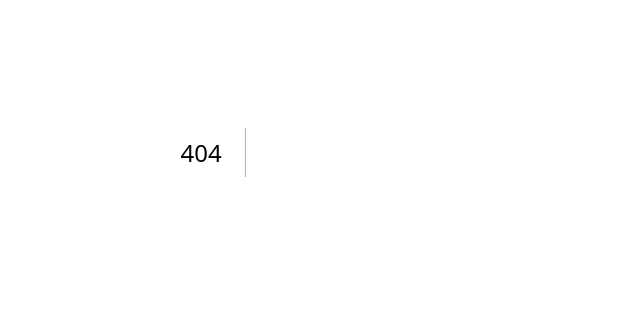
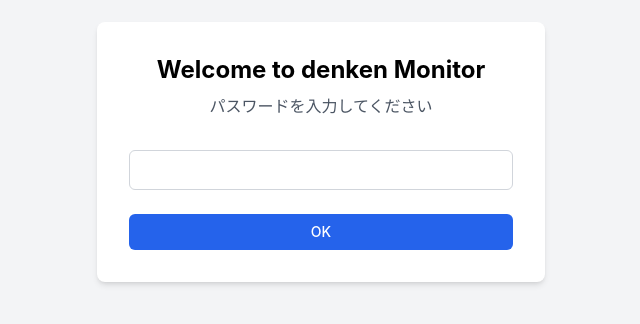
Before and after one commit to myml12/denken-key-checker, a Next.js app: page /auth in a window 1280 px wide. Before the commit this address had no page. Shown: the part 248-572 px from the top of the page, without its empty margins (319-959 px from the left). Built offline with nearby package versions, Linux system fonts and the light colour scheme.

Commit message:
パスワード保護を追加

```diff
--- /dev/null
+++ b/app/auth/actions.ts
@@ -0,0 +1,25 @@
+"use server"
+
+import { cookies } from "next/headers"
+
+// パスワードを設定（4桁の数字）
+const SITE_PASSWORD = "1202"
+
+export async function verifyPassword(password: string) {
+  // パスワードを検証
+  if (password === SITE_PASSWORD) {
+    // 認証成功時、クッキーを設定
+    (await
+          // 認証成功時、クッキーを設定
+          cookies()).set("site-auth", "true", {
+      httpOnly: true,
+      secure: process.env.NODE_ENV === "production",
+      maxAge: 60 * 60 * 24 * 7, // 1週間
+      path: "/",
+    })
+
+    return { success: true }
+  }
+
+  return { success: false }
+}
--- /dev/null
+++ b/app/auth/page.tsx
@@ -0,0 +1,15 @@
+import { PasswordForm } from "@/app/auth/password-form"
+
+export default function AuthPage() {
+  return (
+    <div className="flex items-center justify-center min-h-screen bg-gray-100">
+      <div className="w-full max-w-md p-8 space-y-8 bg-white rounded-lg shadow-md">
+        <div className="text-center">
+          <h1 className="text-2xl font-bold text-black">Welcome to denken Monitor</h1>
+          <p className="mt-2 text-gray-600">パスワードを入力してください</p>
+        </div>
+        <PasswordForm />
+      </div>
+    </div>
+  )
+}
--- /dev/null
+++ b/app/auth/password-form.tsx
@@ -0,0 +1,85 @@
+"use client"
+
+import type React from "react"
+
+import { useState } from "react"
+import { useRouter } from "next/navigation"
+import { verifyPassword } from "@/app/auth/actions"
+import { Button } from "@/components/ui/button"
+import { Input } from "@/components/ui/input"
+import { Label } from "@/components/ui/label"
+
+// シンプルなアラートアイコンコンポーネント
+function AlertIcon() {
+  return (
+    <svg
+      xmlns="http://www.w3.org/2000/svg"
+      width="16"
+      height="16"
+      viewBox="0 0 24 24"
+      fill="none"
+      stroke="currentColor"
+      strokeWidth="2"
+      strokeLinecap="round"
+      strokeLinejoin="round"
+    >
+      <circle cx="12" cy="12" r="10"></circle>
+      <line x1="12" y1="8" x2="12" y2="12"></line>
+      <line x1="12" y1="16" x2="12.01" y2="16"></line>
+    </svg>
+  )
+}
+
+export function PasswordForm() {
+  const [password, setPassword] = useState("")
+  const [error, setError] = useState<string | null>(null)
+  const [isLoading, setIsLoading] = useState(false)
+  const router = useRouter()
+
+  const handleSubmit = async (e: React.FormEvent) => {
+    e.preventDefault()
+    setIsLoading(true)
+    setError(null)
+
+    try {
+      const result = await verifyPassword(password)
+      if (result.success) {
+        router.push("/")
+        router.refresh()
+      } else {
+        setError("パスワードが正しくありません")
+      }
+    } catch (err) {
+      setError("エラーが発生しました。もう一度お試しください。")
+    } finally {
+      setIsLoading(false)
+    }
+  }
+
+  return (
+    <form onSubmit={handleSubmit} className="space-y-6">
+      <div className="space-y-2">
+        <Input
+          id="password"
+          type="password"
+          value={password}
+          onChange={(e) => setPassword(e.target.value)}
+          inputMode="numeric"
+          required
+          className="text-center text-xl tracking-widest"
+        />
+      </div>
+
+      {error && (
+        <div className="flex items-center gap-2 p-3 text-sm text-red-600 bg-red-50 rounded">
+          <AlertIcon />
+          <p>{error}</p>
+        </div>
+      )}
+
+      <Button type="submit" className="w-full" disabled={isLoading}>
+        {isLoading ? "ロード中..." : "OK"}
+      </Button>
+    </form>
+  )
+}
--- /dev/null
+++ b/app/logout/route.ts
@@ -0,0 +1,12 @@
+import { cookies } from "next/headers"
+import { NextResponse } from "next/server"
+
+export async function GET() {
+  // 認証クッキーを削除
+  (await
+    // 認証クッキーを削除
+    cookies()).delete("site-auth")
+
+  // ホームページにリダイレクト
+  return NextResponse.redirect(new URL("/auth", process.env.NEXT_PUBLIC_URL || "http://localhost:3000"))
+}
--- a/app/page.tsx
+++ b/app/page.tsx
@@ -1,3 +1,4 @@
+'use client'
 import RoomStatus from "@/components/RoomStatus";
 
 export default function HomePage() {
--- /dev/null
+++ b/components/ui/button.tsx
@@ -0,0 +1,28 @@
+import * as React from "react"
+
+export interface ButtonProps extends React.ButtonHTMLAttributes<HTMLButtonElement> {
+  variant?: "default" | "outline" | "ghost"
+}
+
+export const Button = React.forwardRef<HTMLButtonElement, ButtonProps>(
+  ({ className = "", variant = "default", disabled, ...props }, ref) => {
+    return (
+      <button
+        className={`inline-flex items-center justify-center rounded-md px-4 py-2 text-sm font-medium transition-colors
+        ${disabled ? "opacity-50 cursor-not-allowed" : ""}
+        ${
+          variant === "default"
+            ? "bg-blue-600 text-white hover:bg-blue-700"
+            : variant === "outline"
+              ? "border border-gray-300 bg-transparent hover:bg-gray-100"
+              : "bg-transparent hover:bg-gray-100"
+        } ${className}`}
+        disabled={disabled}
+        ref={ref}
+        {...props}
+      />
+    )
+  },
+)
+
+Button.displayName = "Button"
--- /dev/null
+++ b/components/ui/input.tsx
@@ -0,0 +1,16 @@
+import * as React from "react"
+
+export interface InputProps extends React.InputHTMLAttributes<HTMLInputElement> {}
+
+export const Input = React.forwardRef<HTMLInputElement, InputProps>(({ className = "", ...props }, ref) => {
+return (
+    <input
+        className={`flex h-10 w-full rounded-md border border-gray-300 bg-white px-3 py-2 text-sm placeholder:text-gray-400 focus:outline-none focus:ring-2 focus:ring-blue-500 focus:border-transparent disabled:cursor-not-allowed disabled:opacity-50 ${className}`}
+        ref={ref}
+        {...props}
+        style={props.type === "password" ? { color: "black" } : undefined}
+    />
+)
+})
+
+Input.displayName = "Input"
--- /dev/null
+++ b/components/ui/label.tsx
@@ -0,0 +1,15 @@
+import * as React from "react"
+
+export interface LabelProps extends React.LabelHTMLAttributes<HTMLLabelElement> {}
+
+export const Label = React.forwardRef<HTMLLabelElement, LabelProps>(({ className = "", ...props }, ref) => {
+  return (
+    <label
+      className={`text-sm font-medium leading-none peer-disabled:cursor-not-allowed peer-disabled:opacity-70 ${className}`}
+      ref={ref}
+      {...props}
+    />
+  )
+})
+
+Label.displayName = "Label"
--- a/next.config.ts
+++ b/next.config.ts
@@ -1,7 +1,7 @@
 import type { NextConfig } from "next";
 
 const nextConfig = {
-  output: 'export',
+  // output: 'export',
   // basePath: '/monitor',
   // assetPrefix: '/monitor/',
   devIndicators: false
```
Also changed, not shown: middleware.ts (added, +24 -0 lines).
